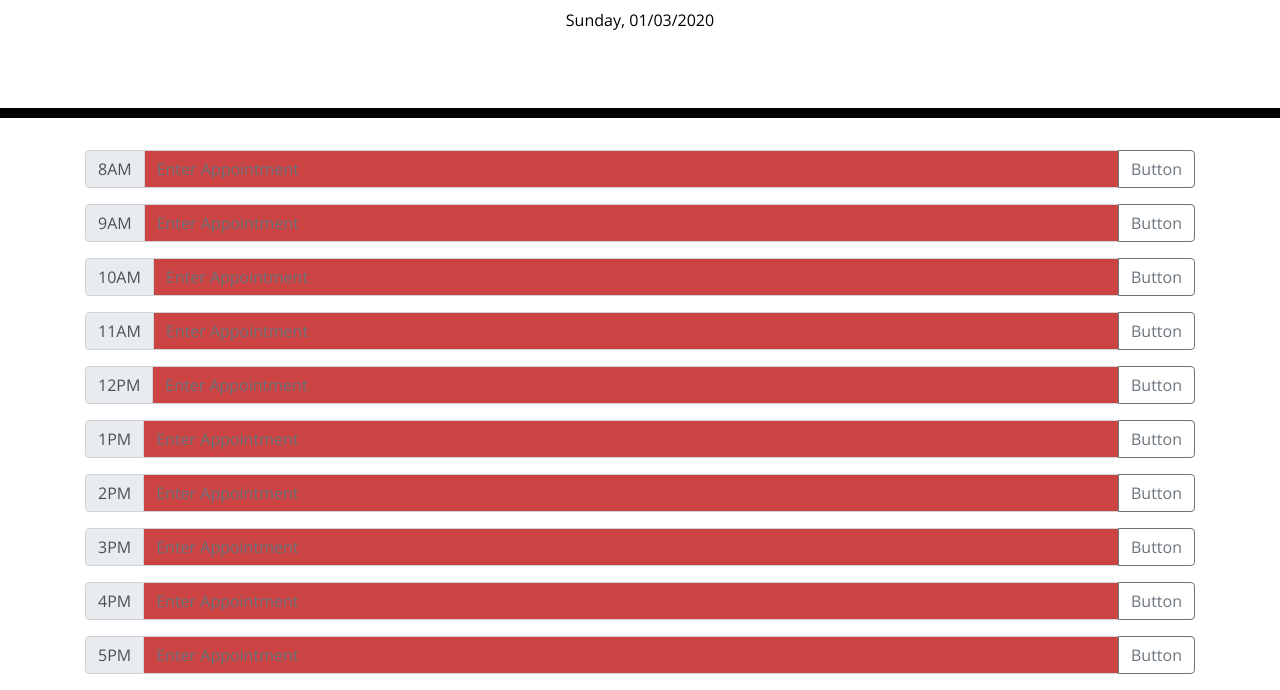
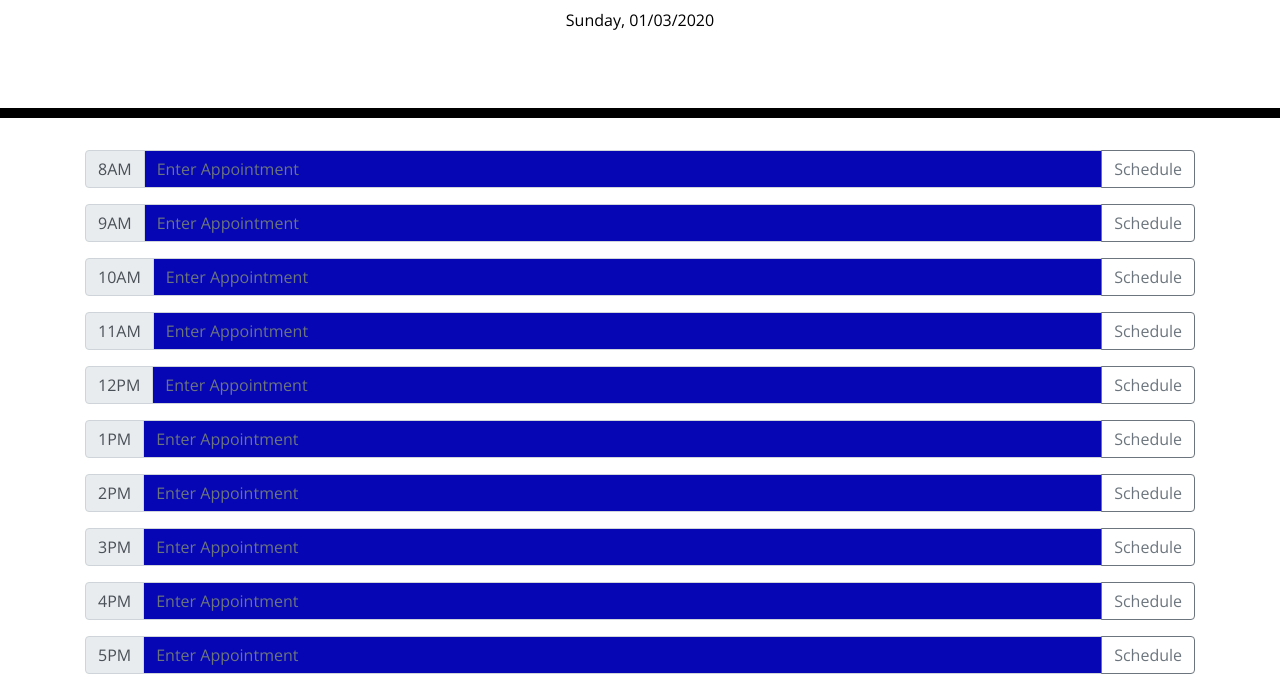
Before and after one commit to RobWongus/DailyCalendar, a plain HTML site: page index.html in a window 1280 px wide. Shown: the part 182-872 px from the top of the page. Drawn offline with nearby package versions, Linux system fonts and the light colour scheme.

Commit message:
made entry forms blue during off hours

```diff
--- a/index.html
+++ b/index.html
@@ -32,7 +32,7 @@
       </div>
       <input type="text" class="form-control" placeholder="Enter Appointment" aria-label="Recipient's username" aria-describedby="eightam-button">
       <div class="input-group-append">
-        <button class="btn btn-outline-secondary" type="button" id="eightam-button">Button</button>
+        <button class="btn btn-outline-secondary" type="button" id="eightam-button">Schedule</button>
       </div>
     </div>
     <div class="input-group mb-3">
@@ -41,7 +41,7 @@
       </div>
       <input type="text" class="form-control" placeholder="Enter Appointment" aria-label="Recipient's username" aria-describedby="nineam-button">
       <div class="input-group-append">
-        <button class="btn btn-outline-secondary" type="button" id="nineam-button">Button</button>
+        <button class="btn btn-outline-secondary" type="button" id="nineam-button">Schedule</button>
       </div>
     </div>
     <div class="input-group mb-3">
@@ -50,7 +50,7 @@
       </div>
       <input type="text" class="form-control" placeholder="Enter Appointment" aria-label="Recipient's username" aria-describedby="tenam-button">
       <div class="input-group-append">
-        <button class="btn btn-outline-secondary" type="button" id="tenam-button">Button</button>
+        <button class="btn btn-outline-secondary" type="button" id="tenam-button">Schedule</button>
       </div>
     </div>
     <div class="input-group mb-3">
@@ -59,7 +59,7 @@
       </div>
       <input type="text" class="form-control" placeholder="Enter Appointment" aria-label="Recipient's username" aria-describedby="elevenam-button">
       <div class="input-group-append">
-        <button class="btn btn-outline-secondary" type="button" id="elevenam-button">Button</button>
+        <button class="btn btn-outline-secondary" type="button" id="elevenam-button">Schedule</button>
       </div>
     </div>
     <div class="input-group mb-3">
@@ -68,7 +68,7 @@
       </div>
       <input type="text" class="form-control" placeholder="Enter Appointment" aria-label="Recipient's username" aria-describedby="twelvepm-button">
       <div class="input-group-append">
-        <button class="btn btn-outline-secondary" type="button" id="twelvepm-button">Button</button>
+        <button class="btn btn-outline-secondary" type="button" id="twelvepm-button">Schedule</button>
       </div>
     </div>
     <div class="input-group mb-3">
@@ -77,7 +77,7 @@
       </div>
       <input type="text" class="form-control" placeholder="Enter Appointment" aria-label="Recipient's username" aria-describedby="onepm-button">
       <div class="input-group-append">
-        <button class="btn btn-outline-secondary" type="button" id="onepm-button">Button</button>
+        <button class="btn btn-outline-secondary" type="button" id="onepm-button">Schedule</button>
       </div>
     </div>
     <div class="input-group mb-3">
@@ -86,7 +86,7 @@
       </div>
       <input type="text" class="form-control" placeholder="Enter Appointment" aria-label="Recipient's username" aria-describedby="twopm-button">
       <div class="input-group-append">
-        <button class="btn btn-outline-secondary" type="button" id="twopm-button">Button</button>
+        <button class="btn btn-outline-secondary" type="button" id="twopm-button">Schedule</button>
       </div>
     </div>
     <div class="input-group mb-3">
@@ -95,7 +95,7 @@
       </div>
       <input type="text" class="form-control" placeholder="Enter Appointment" aria-label="Recipient's username" aria-describedby="threepm-button">
       <div class="input-group-append">
-        <button class="btn btn-outline-secondary" type="button" id="threepm-button">Button</button>
+        <button class="btn btn-outline-secondary" type="button" id="threepm-button">Schedule</button>
       </div>
     </div>
     <div class="input-group mb-3">
@@ -104,7 +104,7 @@
       </div>
       <input type="text" class="form-control" placeholder="Enter Appointment" aria-label="Recipient's username" aria-describedby="fourpm-button">
       <div class="input-group-append">
-        <button class="btn btn-outline-secondary" type="button" id="fourpm-button">Button</button>
+        <button class="btn btn-outline-secondary" type="button" id="fourpm-button">Schedule</button>
       </div>
       </div>
     <div class="input-group mb-3">
@@ -113,7 +113,7 @@
       </div>
       <input type="text" class="form-control" placeholder="Enter Appointment" aria-label="Recipient's username" aria-describedby="fivepm-button">
       <div class="input-group-append">
-        <button class="btn btn-outline-secondary" type="button" id="fivepm-button">Button</button>
+        <button class="btn btn-outline-secondary" type="button" id="fivepm-button">Schedule</button>
       </div>
     </div>
 
--- a/script.js
+++ b/script.js
@@ -22,6 +22,9 @@ let button = document.getElementById("eightam-button");
             } else {
                 dateArray[i].classList.add("greenblock");
             }
+              if (currentTime + 8 > i) {
+                  dateArray[i].classList.add("blueblock");
+              }
         }
     }
 
--- a/style.css
+++ b/style.css
@@ -76,6 +76,10 @@ textarea{
 
 }
 
+.input-group-text {
+  padding-left: -1%;
+}
+
 .redblock {
   background-color: rgba(192, 21, 21, 0.8);
 }
@@ -87,3 +91,7 @@ textarea{
 .greenblock {
   background-color: rgb(5, 196, 5);
 }
+
+.blueblock {
+  background-color: rgb(6, 6, 180);
+}
```
